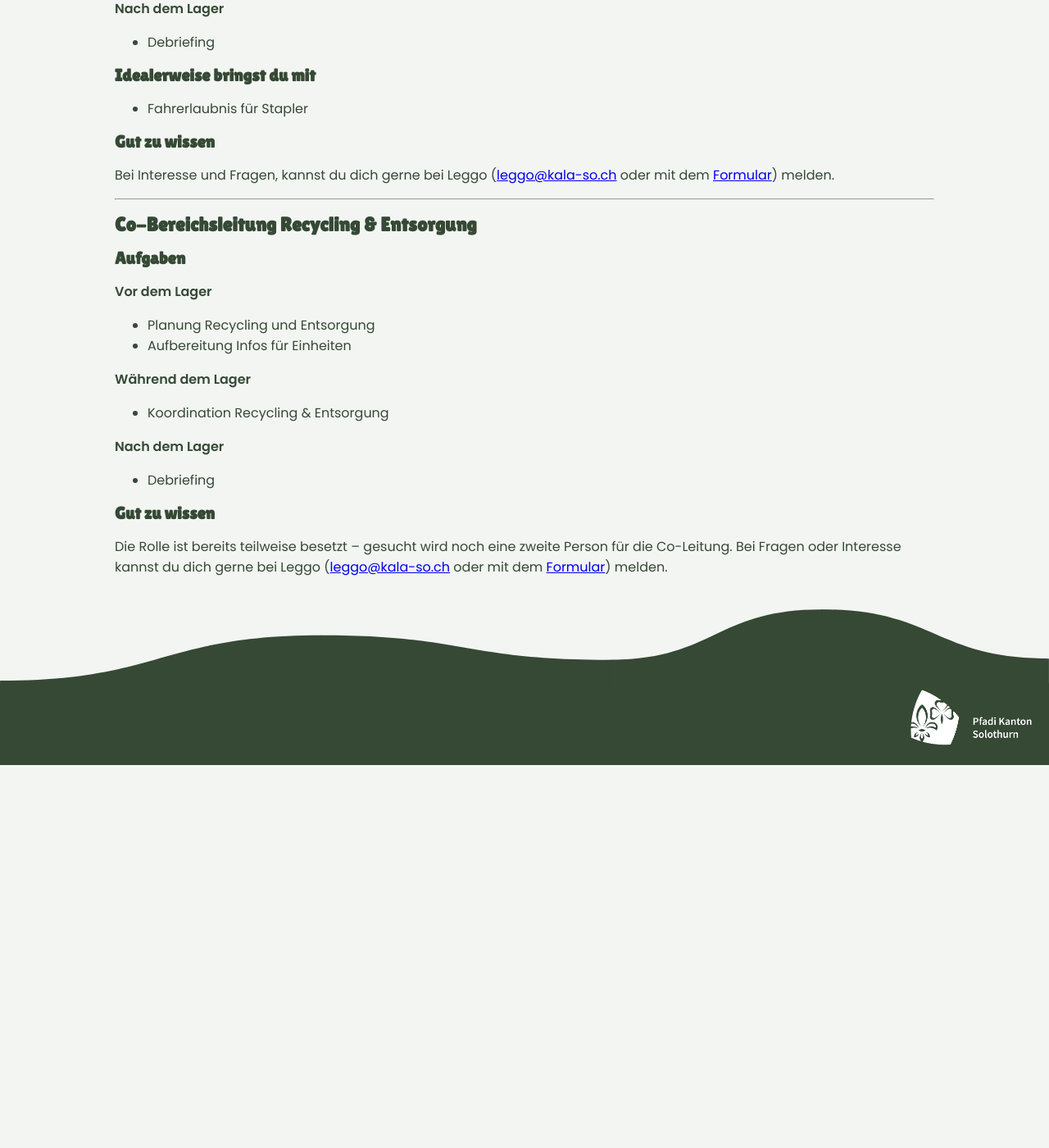
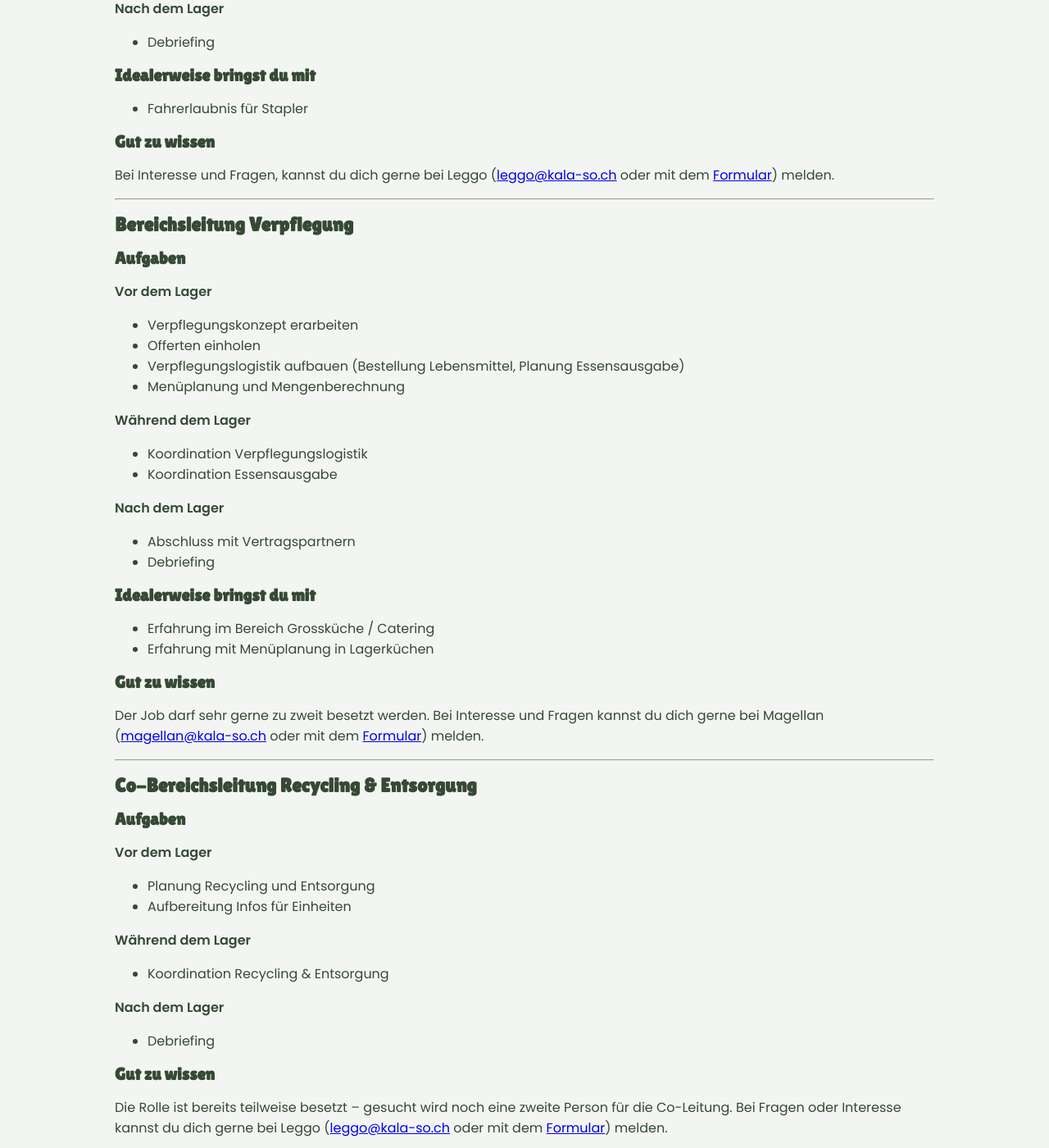
Before and after one commit to kala-so/ausschreibungen, a Jekyll site: the page built from _includes/40_log.md, in a window 1280 px wide and 1400 px high, scrolled down 2318 px. Shown: the whole window at 82% size. Built offline with Jekyll 4.4.1, drawn with Linux system fonts in a browser that asks for light colours; our own code applies the rules of GitHub Pages for plain Markdown files; before the commit the page ends 3251 px from its top, so only the background shows below that.

Commit message:
update LOG

```diff
--- a/_includes/40_log.md
+++ b/_includes/40_log.md
@@ -114,6 +114,39 @@ Bei Interesse und Fragen, kannst du dich gerne bei Leggo (<span class="obfuscate
 
 ---
 
+## Bereichsleitung Verpflegung
+
+### Aufgaben
+
+**Vor dem Lager**
+
+* Verpflegungskonzept erarbeiten
+* Offerten einholen
+* Verpflegungslogistik aufbauen (Bestellung Lebensmittel, Planung Essensausgabe)
+* Menüplanung und Mengenberechnung
+
+**Während dem Lager**
+
+* Koordination Verpflegungslogistik
+* Koordination Essensausgabe
+
+**Nach dem Lager**
+
+* Abschluss mit Vertragspartnern
+* Debriefing
+
+### Idealerweise bringst du mit
+
+* Erfahrung im Bereich Grossküche / Catering
+* Erfahrung mit Menüplanung in Lagerküchen
+
+### Gut zu wissen
+
+Der Job darf sehr gerne zu zweit besetzt werden.
+Bei Interesse und Fragen kannst du dich gerne bei Magellan (<span class="obfuscated-email" data-user="magellan"></span>) melden.
+
+---
+
 ## Co-Bereichsleitung Recycling & Entsorgung
 
 ### Aufgaben
```
